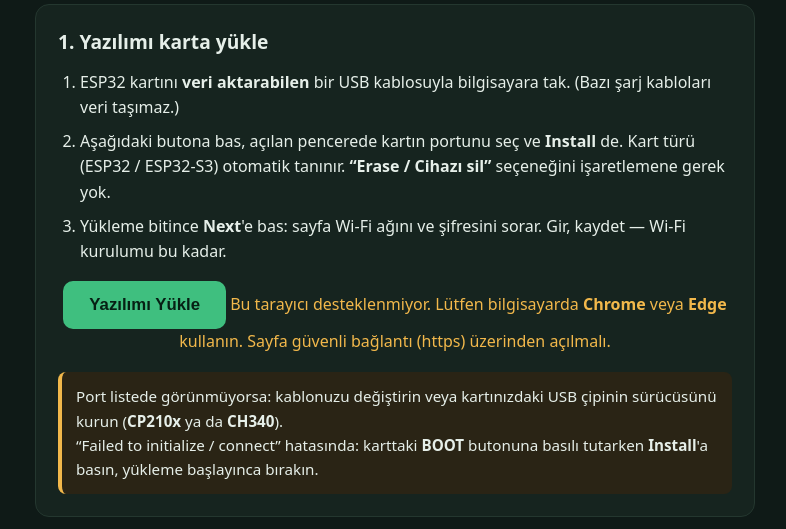
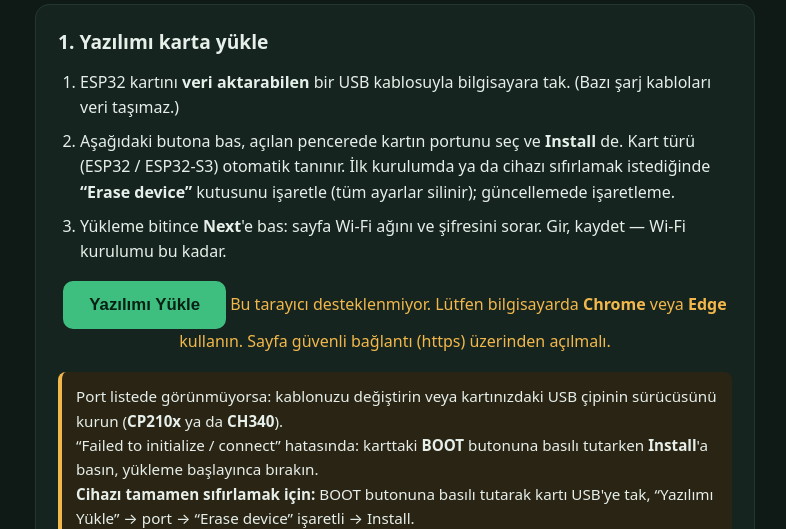
Before and after one commit to AquascapeTR/akvaryum-dozaj, a plain HTML site: page docs/index.html in a window 1280 px wide. Shown: the part 271-800 px from the top of the page, without its empty margins (245-1031 px from the left). Drawn offline with Linux system fonts and the light colour scheme.

Commit message:
Kurulum sayfası: yüklemede 'Erase device' seçeneği ve sıfırlama talimatı
Co-Authored-By: Claude Opus 5.5 <noreply@anthropic.com>
Claude-Session: https://claude.ai/code/session_01CUsfpKF7FzgPsWFXDbyDLS

```diff
--- a/docs/index.html
+++ b/docs/index.html
@@ -72,7 +72,7 @@
     <h2>1. Yazılımı karta yükle</h2>
     <ol>
       <li>ESP32 kartını <strong>veri aktarabilen</strong> bir USB kablosuyla bilgisayara tak. (Bazı şarj kabloları veri taşımaz.)</li>
-      <li>Aşağıdaki butona bas, açılan pencerede kartın portunu seç ve <strong>Install</strong> de. Kart türü (ESP32 / ESP32-S3) otomatik tanınır. <strong>“Erase / Cihazı sil”</strong> seçeneğini işaretlemene gerek yok.</li>
+      <li>Aşağıdaki butona bas, açılan pencerede kartın portunu seç ve <strong>Install</strong> de. Kart türü (ESP32 / ESP32-S3) otomatik tanınır. İlk kurulumda ya da cihazı sıfırlamak istediğinde <strong>“Erase device”</strong> kutusunu işaretle (tüm ayarlar silinir); güncellemede işaretleme.</li>
       <li>Yükleme bitince <strong>Next</strong>'e bas: sayfa Wi-Fi ağını ve şifresini sorar. Gir, kaydet — Wi-Fi kurulumu bu kadar.</li>
     </ol>
     <div class="install">
@@ -84,7 +84,8 @@
     </div>
     <div class="note">
       Port listede görünmüyorsa: kablonuzu değiştirin veya kartınızdaki USB çipinin sürücüsünü kurun (<strong>CP210x</strong> ya da <strong>CH340</strong>).<br>
-      “Failed to initialize / connect” hatasında: karttaki <strong>BOOT</strong> butonuna basılı tutarken <strong>Install</strong>'a basın, yükleme başlayınca bırakın.
+      “Failed to initialize / connect” hatasında: karttaki <strong>BOOT</strong> butonuna basılı tutarken <strong>Install</strong>'a basın, yükleme başlayınca bırakın.<br>
+      <strong>Cihazı tamamen sıfırlamak için:</strong> BOOT butonuna basılı tutarak kartı USB'ye tak, “Yazılımı Yükle” → port → “Erase device” işaretli → Install.
     </div>
   </section>
 
```
Also changed, not shown: 1 other file.
